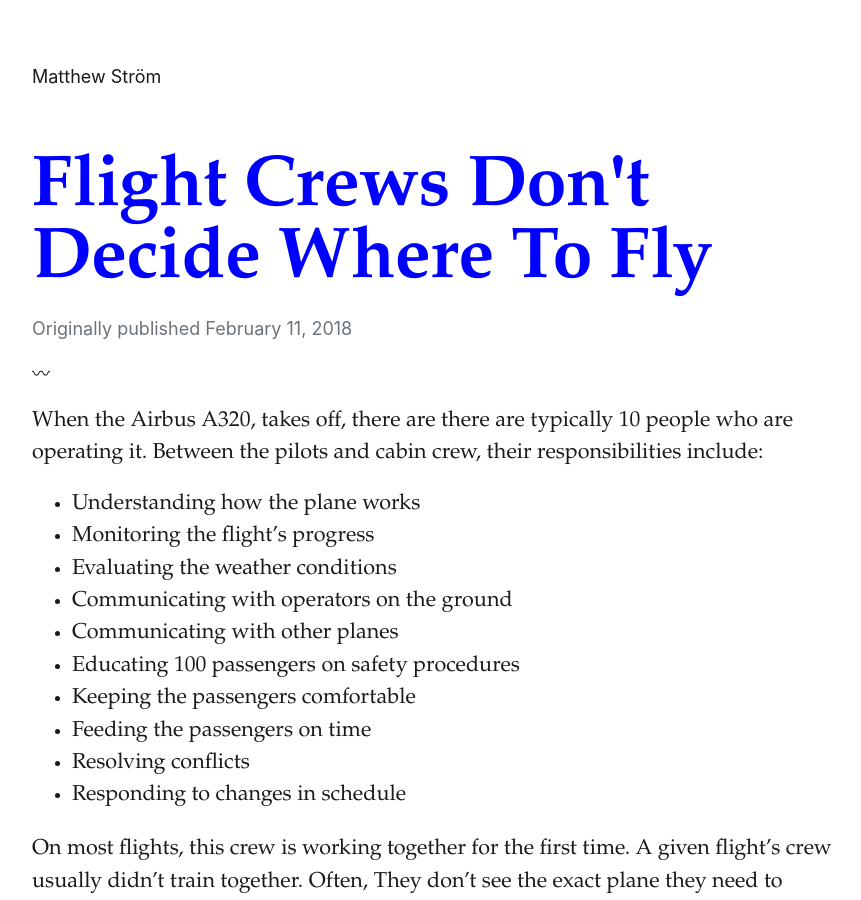
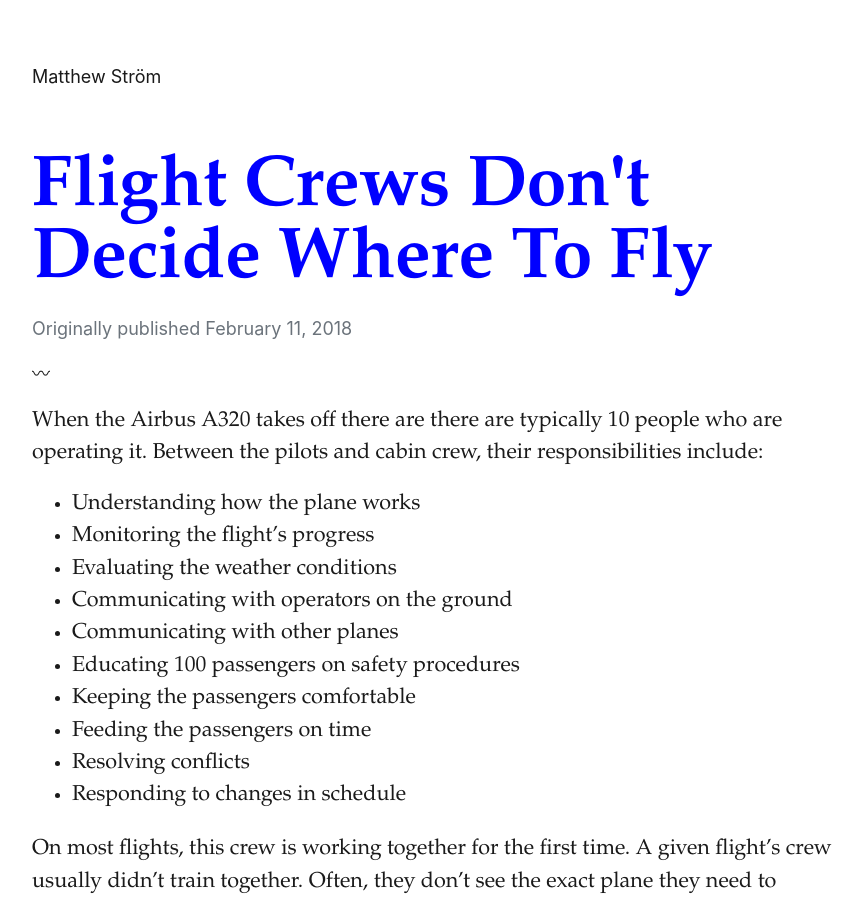
Before and after one commit to ilikescience/ilikescience.github.io, a Jekyll site: the page built from _posts/2018-02-11-crews.markdown, in a window 1280 px wide and 900 px high. Shown: the whole window, without its empty margins (94-955 px from the left). Built offline with Jekyll 4.4.1, drawn with Linux system fonts in a browser that asks for light colours; some web fonts are replaced; our own code applies the rules of GitHub Pages for plain Markdown files; some of the changed text lies outside the part shown.

Commit message:
fix grammar errors

```diff
--- a/_posts/2018-02-11-crews.markdown
+++ b/_posts/2018-02-11-crews.markdown
@@ -3,7 +3,7 @@ title:  "Flight Crews Don't Decide Where To Fly"
 categories: writing
 ---
 
-When the Airbus A320, takes off, there are there are typically 10 people who are operating it. Between the pilots and cabin crew, their responsibilities include:
+When the Airbus A320 takes off there are there are typically 10 people who are operating it. Between the pilots and cabin crew, their responsibilities include:
 
 - Understanding how the plane works
 - Monitoring the flight's progress
@@ -16,7 +16,7 @@ When the Airbus A320, takes off, there are there are typically 10 people who are
 - Resolving conflicts
 - Responding to changes in schedule
 
-On most flights, this crew is working together for the first time. A given flight's crew usually didn't train together. Often, They don't see the exact plane they need to operate until they step aboard.
+On most flights, this crew is working together for the first time. A given flight's crew usually didn't train together. Often, they don't see the exact plane they need to operate until they step aboard.
 
 In 2017, there were **37,000,000** commercial flights. That year, there were only **151** safety incidents, none of them fatal. That's a **99.9996%** percent safety record.
 
```
